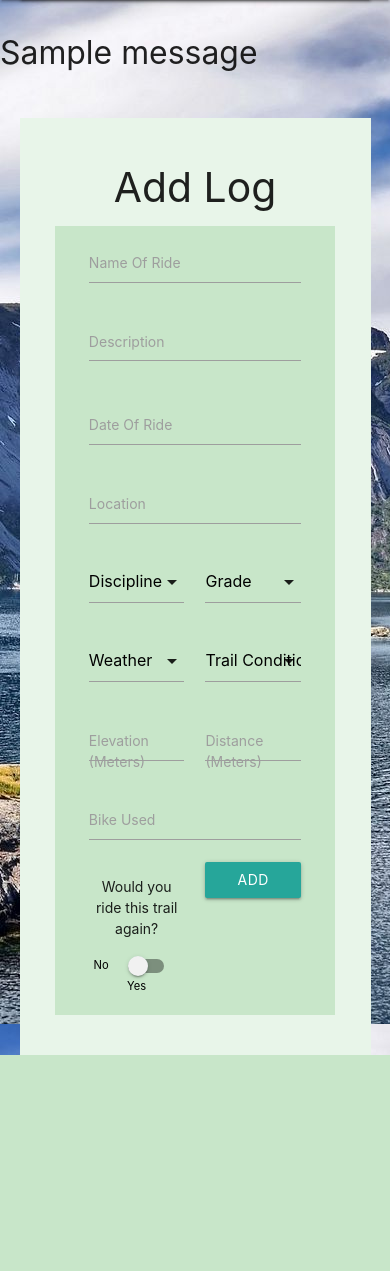
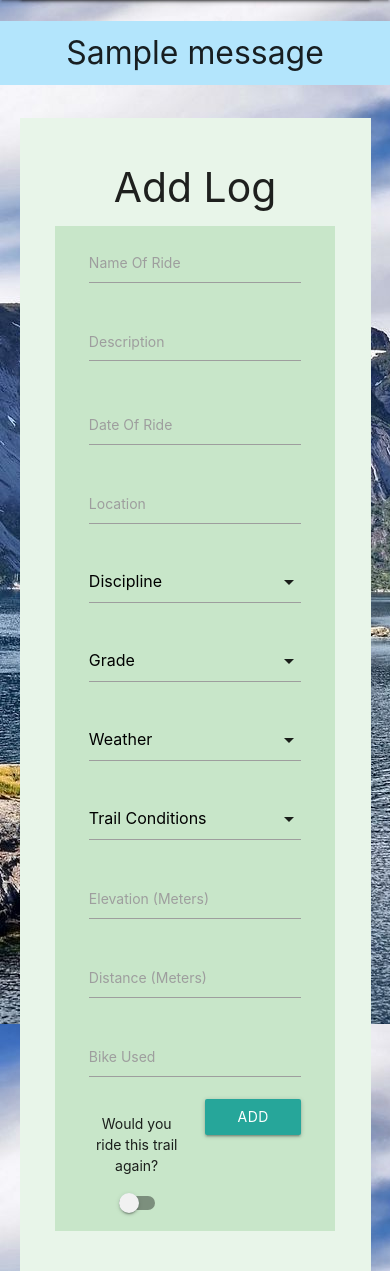
Before and after one commit to jamesigibbs/MS3-MTBLog, a Flask app: page /add_log in a window 390 px wide. Shown: the part 56-1327 px from the top of the page. Before the commit the page ends 1111 px from the top, so only its background shows below. Run offline with Flask 2, Linux system fonts and the light colour scheme; one stand-in notice (Sample message) is shown; a database or web service that is not in the repository returns one stand-in record (values such as "Sample title"); some libraries are stand-ins or nearby versions.

Commit message:
Improved responsive look on mobile devices and gave back gorunnd to post log flash messages

```diff
--- a/static/css/style.css
+++ b/static/css/style.css
@@ -29,3 +29,21 @@ body.postlog {
     margin-top: 5px;
     margin-bottom: 10px;
 }
+
+/* Resposive CSS */
+
+/* Tablet */
+
+@media only screen and (max-width: 1024px) {
+    .btn-spacing-m {
+        margin: 5px;
+    }
+}
+
+/* Phone */
+
+@media only screen and (max-width: 500px) {
+	.btn-spacing {
+        margin: 5px;
+    }
+}
--- /dev/null
+++ b/temp.txt
@@ -0,0 +1,2 @@
+<span class="hide-on-small-only">Yes</span>
+<span class="hide-on-small-only">No</span>
--- a/templates/add_log.html
+++ b/templates/add_log.html
@@ -29,7 +29,7 @@
                         <label for="location">Location</label>
                     </div>
                     <!-- Discipline -->
-                    <div class="input-field grey-text text-darken-2 col s6">
+                    <div class="input-field grey-text text-darken-2 col s12 m6">
                         <select id="discipline" name="discipline" class="grey-text text-darken-2" required>
                             <option value="" disabled selected>Discipline</option>
                             {% for discipline in disciplines %}
@@ -38,7 +38,7 @@
                         </select>
                     </div>
                     <!-- Grade -->
-                    <div class="input-field grey-text text-darken-2 col s6">
+                    <div class="input-field grey-text text-darken-2 col s12 m6">
                         <select id="grade" name="grade" required>
                             <option value="" disabled selected>Grade</option>
                             <option value="Black">Black</option>
@@ -50,7 +50,7 @@
                         </select>
                     </div>
                     <!-- Weather -->
-                    <div class="input-field grey-text text-darken-2 col s6">
+                    <div class="input-field grey-text text-darken-2 col s12 m6">
                         <select id="weather" name="weather" required>
                             <option value="" disabled selected>Weather</option>
                             <option value="Light Rain">Light Rain</option>
@@ -63,7 +63,7 @@
                         </select>
                     </div>
                     <!-- Trail Conditions -->
-                    <div class="input-field grey-text text-darken-2 col s6">
+                    <div class="input-field grey-text text-darken-2 col s12 m6">
                         <select id="trail_conditions" name="trail_conditions" required>
                             <option value="" disabled selected>Trail Conditions</option>
                             {% for condition in conditions %}
@@ -72,12 +72,12 @@
                         </select>
                     </div>
                     <!-- Elevation -->
-                    <div class="input-field  grey-text text-darken-2 col s6">
+                    <div class="input-field  grey-text text-darken-2 col s12 m6">
                         <input id="elevation" name="elevation" type="text" minlength="1" maxlength="5" class="validate">
                         <label for="elevation">Elevation (Meters)</label>
                     </div>
                     <!-- Distance -->
-                    <div class="input-field  grey-text text-darken-2 col s6">
+                    <div class="input-field  grey-text text-darken-2 col s12 m6">
                         <input id="distance" name="distance" type="text" minlength="1" maxlength="8" class="validate">
                         <label for="distance">Distance (Meters)</label>
                     </div>
@@ -91,10 +91,10 @@
                     <div class="switch col s6 center-align">
                         <p for="ride_again">Would you ride this trail again?</p>
                         <label class="black-text">
-                            No
+                           <span class="hide-on-small-only">No</span>
                             <input id="ride_again" name="ride_again" type="checkbox">
                             <span class="lever"></span>
-                            Yes
+                           <span class="hide-on-small-only">Yes</span>
                         </label>
                     </div>
                     <div class="col s6 center-align">
--- a/templates/admin.html
+++ b/templates/admin.html
@@ -57,7 +57,7 @@
     <div class="add_form">
         <div class="row">
             <!-- Disapline -->
-            <div class="col s4 offset-s1 container green lighten-4 admin-tool">
+            <div class="col s12 m10 l4 offset-l1 offset-m1 container green lighten-4 admin-tool">
                 <h4 class="center-align">Disciplines</h4>
                 <div class="row">
                     {% for discipline in disciplines %}
@@ -80,7 +80,7 @@
             </div>
 
             <!-- Conditions -->
-            <div class="col s4 offset-s2 container green lighten-4 admin-tool">
+            <div class="col s12 m10 l4 offset-l2 offset-m1 container green lighten-4 admin-tool">
                 <h4 class="center-align">Conditions</h4>
                 <div class="row">
                     {% for condition in conditions %}
--- a/templates/home.html
+++ b/templates/home.html
@@ -10,7 +10,7 @@
     <div class="row"></div>
     <div class="row"></div>
     <div class="row">
-        <div class="col s12 m4 offset-m4 center-align">
+        <div class="col s12 m8 l4 offset-m2 offset-l4 center-align">
             <div class="card medium blue-grey darken-1">
                 <div class="card-content white-text">
                     <h1>Welcome MTB Logs</h1>
@@ -18,10 +18,10 @@
                     <div class="card-action">
                         <div class="row">
                             <div class="col s3"></div>
-                            <div class="col l3 m12 center-align">
+                            <div class="col m3 s12 center-align btn-spacing">
                                 <a class="waves-effect waves-light btn"  href="{{ url_for('login') }}">Log In</a>
                             </div>
-                            <div class="col l3 m12 center-align">
+                            <div class="col m3 s12 center-align btn-spacing">
                                 <a class="waves-effect waves-light btn" href="{{ url_for('register') }}">Register</a>
                             </div>
                         </div>
--- a/templates/login.html
+++ b/templates/login.html
@@ -10,21 +10,21 @@
     <div class="row"></div>
     <div class="row"></div>
     <div class="row">
-        <div class="col s12 m4 offset-m4 center-align">
+        <div class="col s12 m8 l4 offset-m2 offset-l4 center-align">
             <form class="card large blue-grey darken-1" method="POST" action="{{ url_for('login') }}">
                 <div class="card-content white-text">
                     <h2>Login</h2>
                     <!--Email-->
                     <div class="input-field col s10">
                         <i class="fas fa-sign-in-alt prefix"></i>
-                        <input id="username" name="username" type="text" class="validate" required>
+                        <input id="username" name="username" type="text" class="white-text validate" required>
                         <label for="username">Username</label>
                     </div>
 
                     <!--Password-->
                     <div class="input-field col s10">
                         <i class="fas fa-lock prefix"></i>
-                        <input id="password" name="password" type="password" pattern="^[a-zA-Z0-9]{5,15}$" minlength="4" maxlength="20" class="validate" required>
+                        <input id="password" name="password" type="password" pattern="^[a-zA-Z0-9]{5,15}$" minlength="4" maxlength="20" class="white-text validate" required>
                         <label for="password">Password</label>
                     </div>
 
--- a/templates/postlog-base.html
+++ b/templates/postlog-base.html
@@ -57,7 +57,7 @@
             {% if messages %}
                 {% for message in messages %}
                     <div class="row flashes">
-                        <h4>{{ message }}</h4>
+                        <h4 class="center-align light-blue lighten-4">{{ message }}</h4>
                     </div>
                 {% endfor %}
             {% endif %}
```
Also changed, not shown: templates/edit_log.html (+7 -7 lines), templates/logs.html (+16 -8 lines), templates/register.html (+4 -4 lines).
